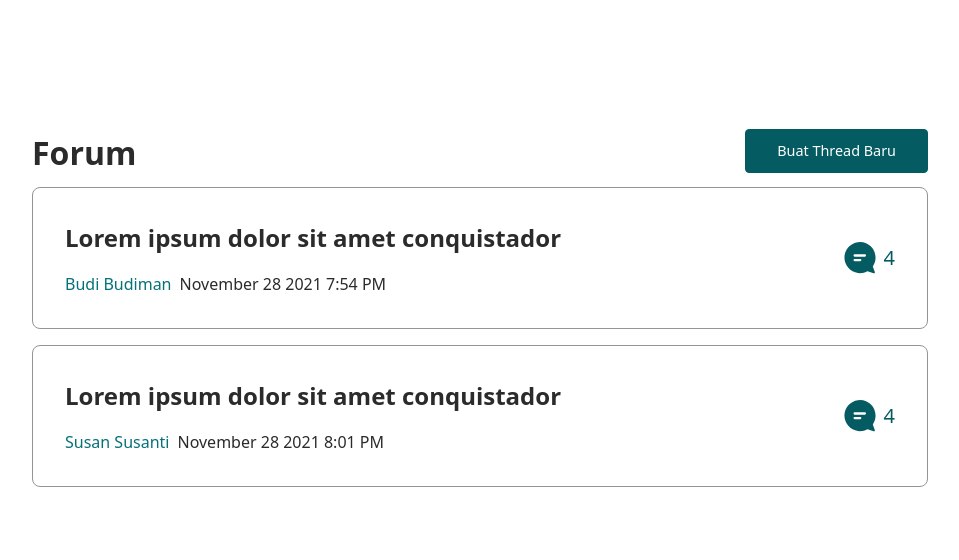
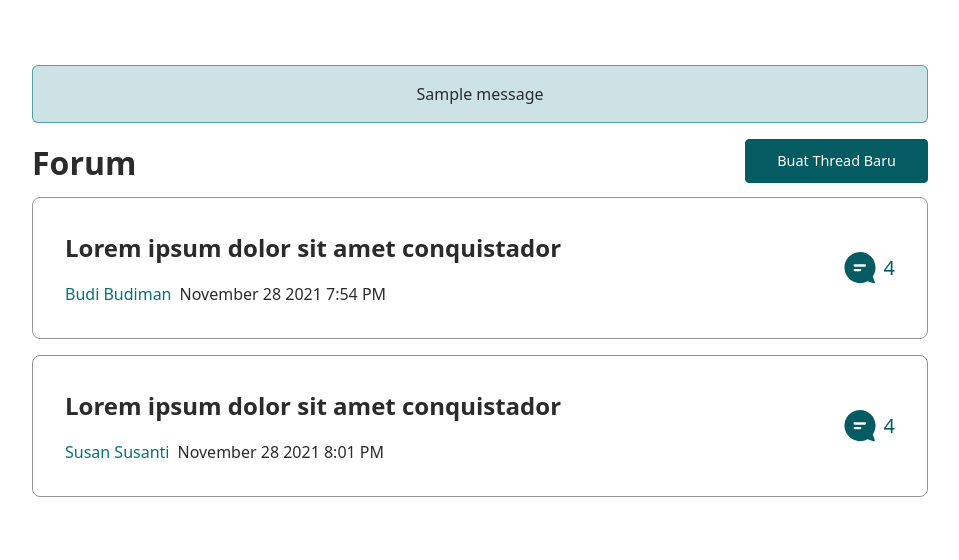
Before and after one commit to GerradND/hadirin, a Django app: page /forum/ in a window 1280 px wide. Shown: the part 54-614 px from the top of the page, without its empty margins (160-1119 px from the left). Run offline with Django 3.2, Linux system fonts and the light colour scheme; tables that the repository leaves empty hold one stand-in row (values such as "Sample post"); one stand-in notice (Sample message) is shown.

Commit message:
added messages notification

```diff
--- a/forum/static/css/index.css
+++ b/forum/static/css/index.css
@@ -1,5 +1,5 @@
 .page-container {
-    padding-top: 4em;
+    padding: 0 0 4em 0;
     display: flex;
     flex-direction: column;
     justify-content: center;
--- a/forum/templates/forum/add_thread.html
+++ b/forum/templates/forum/add_thread.html
@@ -10,7 +10,8 @@
 <div class="page-container">
 	<div class="page-content">
 		<h1 class="form-heading">Buat Thread baru</h1>
-			<form class="form-box" action="{% url 'forum:home' %}">
+			<form class="form-box" action="{% url 'forum:add_thread' %}" method="POST">
+				{% csrf_token %}
 				<div class="form-field">
 					<label class="field-label">Judul</label>
 					<input class="form-input" type="text" placeholder="Judul Topik">
--- a/forum/templates/forum/delete_thread.html
+++ b/forum/templates/forum/delete_thread.html
@@ -10,13 +10,14 @@
 {% block content %}
 <div class="page-container">
 	<div class="page-content">
-		<form class="confirmation-box" action="{% url 'forum:home' %}">
+		<form class="confirmation-box" action="{% url 'forum:delete_thread' %}" method="POST">
+			{% csrf_token %}
 			<div class="confirm-message">
 				<div>Apakah anda yakin menghapus thread dengan judul</div>
 				<div><strong>Lorem ipsum dolor sit amet conquistador</strong> ?</div>
 			</div>
 			<div class="form-buttons">
-				<a href="{% url 'forum:home' %}"><button type="button" class="button-outline danger">Batal</button></a>
+				<a href="/forum/1"><button type="button" class="button-outline danger">Batal</button></a>
 				<button class="button-fill danger" type="submit">Hapus</button>
 			</div>
 		</form>
--- a/forum/templates/forum/edit_thread.html
+++ b/forum/templates/forum/edit_thread.html
@@ -9,7 +9,7 @@
 {% block content %}
 <div class="page-container">
 	<div class="page-content">
-		<h1 class="form-heading">Tambah Topik baru</h1>
+		<h1 class="form-heading">Ubah Thread</h1>
 		<form class="form-box" action="/forum/1">
 			<div class="form-field">
 				<label class="field-label">Judul</label>
@@ -17,7 +17,8 @@
 			</div>
 			<div class="form-field">
 				<label class="field-label">Konten</label>
-					<textarea class="form-input"  placeholder="Konten" value="{{thread.content}}" rows="10">{{thread.content}}</textarea>
+				<textarea class="form-input" placeholder="Konten" value="{{thread.content}}"
+					rows="10">{{thread.content}}</textarea>
 			</div>
 			<div class="form-buttons">
 				<a href="{% url 'forum:home' %}"><button class="button-outline">Batal</button></a>
@@ -25,6 +26,5 @@
 			</div>
 	</div>
 </div>
-</div>
 
 {% endblock content %}
--- a/forum/templates/forum/index.html
+++ b/forum/templates/forum/index.html
@@ -10,6 +10,13 @@
 {% block content %}
 <div class="page-container">
     <div class="page-content">
+        {% if messages %}
+        {% for message in messages %}
+        <div class="message-box {{ message.tags }}">
+            {{ message }}
+        </div>
+        {% endfor %}
+        {% endif %}
         <div class="page-header">
             <h1>Forum</h1>
             <a class="button-fill" href="{% url 'forum:add_thread' %}">Buat Thread Baru</a>
@@ -17,7 +24,9 @@
         <div class="threads">
             <div class="thread">
                 <div class="thread-content">
-                    <a href="/forum/1"><h2 class="thread-title">Lorem ipsum dolor sit amet conquistador</h2></a>
+                    <a href="/forum/1">
+                        <h2 class="thread-title">Lorem ipsum dolor sit amet conquistador</h2>
+                    </a>
                 </div>
                 <div class="thread-info">
                     <span class="thread-author">Budi Budiman</span>
@@ -31,7 +40,9 @@
 
             <div class="thread">
                 <div class="thread-content">
-                    <a href="/forum/1"><h2 class="thread-title">Lorem ipsum dolor sit amet conquistador</h2></a>
+                    <a href="/forum/1">
+                        <h2 class="thread-title">Lorem ipsum dolor sit amet conquistador</h2>
+                    </a>
                 </div>
                 <div class="thread-info">
                     <span class="thread-author">Susan Susanti</span>
--- a/forum/views.py
+++ b/forum/views.py
@@ -1,4 +1,5 @@
-from django.shortcuts import render
+from django.contrib import messages
+from django.shortcuts import redirect, render
 
 # Dummy Data
 thread = {
@@ -17,7 +18,7 @@ thread = {
     ]
 }
 
-threads = [thread, thread]
+# threads = [thread, thread]
 
 # Create your views here.
 def home(request):
@@ -27,6 +28,9 @@ def thread_detail(request):
     return render(request, 'forum/thread_detail.html')
 
 def add_thread(request):
+    if request.method == 'POST':
+        messages.success(request, 'Thread berhasil dibuat')
+        return redirect('forum:home')
     return render(request, 'forum/add_thread.html')
 
 def edit_thread(request):
@@ -36,4 +40,7 @@ def reply_thread(request):
     return render(request, 'forum/reply_thread.html')
 
 def delete_thread(request):
+    if request.method == 'POST':
+        messages.success(request, 'Thread berhasil dihapus')
+        return redirect('forum:home')
     return render(request, 'forum/delete_thread.html')
--- a/static/css/style.css
+++ b/static/css/style.css
@@ -226,3 +226,25 @@ textarea {
   column-gap: 1em;
   margin-top: 1.5em;
 }
+
+.message-box {
+  display: flex;
+  justify-content: center;
+  border: 1px solid;
+  border-radius: 6px;
+  font-weight: 500;
+  font-size: medium;
+  width: 100%;
+  padding: 1em;
+  margin-bottom: 1em;
+}
+
+.message-box.success {
+  border-color: rgba(5, 113, 121, 0.6);
+  background-color: rgba(5, 113, 121, 0.2);
+}
+
+.message-box.error {
+  border-color: var(--danger-hover);
+  background-color: rgba(219, 68, 113, 0.2);
+}
```
Lines whose indentation alone changed are shown as unchanged.
